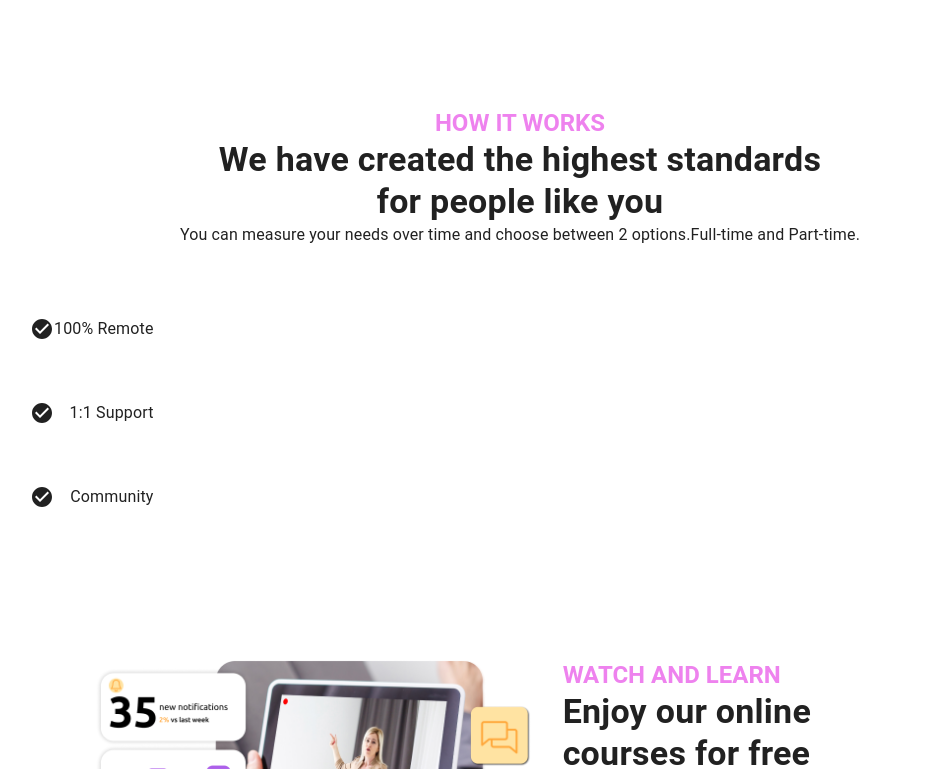
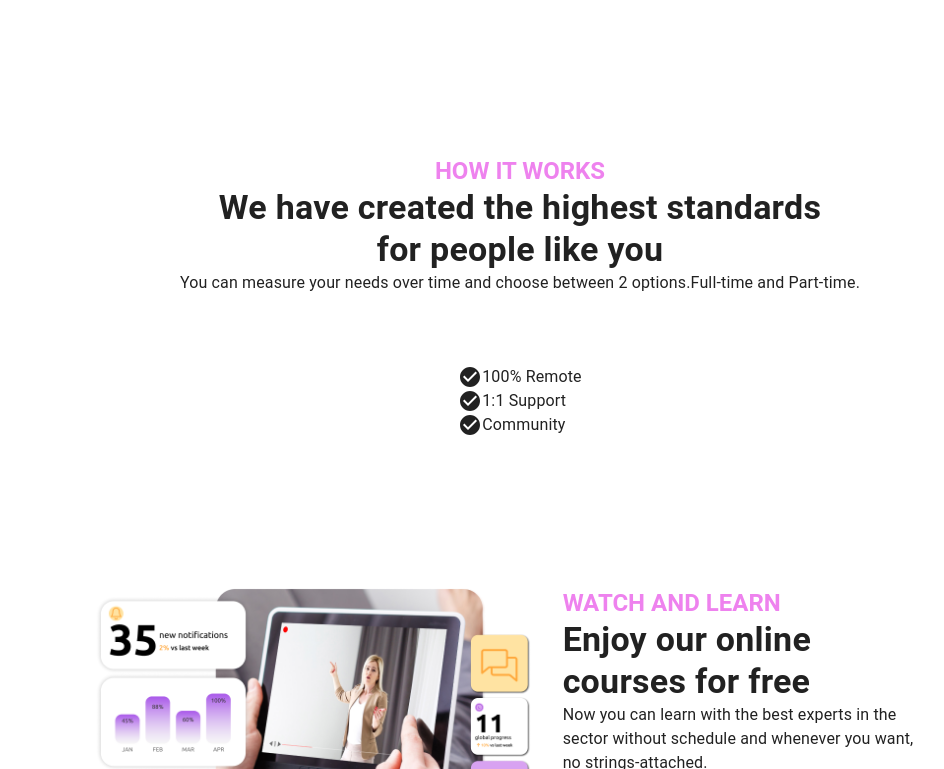
Before and after one commit to juannnm/ShaperWeb, a Next.js app: page / in a window 1280 px wide. Shown: the part 1271-2040 px from the top of the page, without its empty margins (120-1064 px from the left). Built offline with nearby package versions, Linux system fonts and the light colour scheme.

Commit message:
Fixes indes.tsx

```diff
--- a/src/pages/index.tsx
+++ b/src/pages/index.tsx
@@ -2,12 +2,13 @@ import type { NextPage } from 'next';
 import Head from 'next/head';
 import { Box, Divider, List, ListItem, ListItemIcon, ListItemText, Typography } from '@mui/material';
 import CheckCircleIcon from '@mui/icons-material/CheckCircle';
-import TabletImage from '../../public/assets/png/Home/imagenvideos.png'
-import MemberImage from '../../public/assets/png/Home/foto 3.png'
-import Ella from '../../public/assets/png/Home/ella.png'
-import Charlie from '../../public/assets/png/Home/charlie.png'
-import Arlo from '../../public/assets/png/Home/arlo.png'
-import Oliver from '../../public/assets/png/Home/oliver.png'
+import { Cast, Settings, Groups, Stairs } from '@mui/icons-material';
+import TabletImage from '../../public/assets/png/Home/imagenvideos.png';
+import MemberImage from '../../public/assets/png/Home/foto 3.png';
+import Ella from '../../public/assets/png/Home/ella.png';
+import Charlie from '../../public/assets/png/Home/charlie.png';
+import Arlo from '../../public/assets/png/Home/arlo.png';
+import Oliver from '../../public/assets/png/Home/oliver.png';
 import { MicrosoftLogo } from '../../public/assets/svg/Home/';
 import { CareerCard } from '../controller/components/card/CareerCard';
 import { ShaperFor } from '../controller/components/card/ShaperFor';
@@ -29,92 +30,70 @@ const Home: NextPage = () => {
             <Head>
                 <title>Shaper</title>
                 <meta name="description" content="" />
-          <link
-            rel="apple-touch-icon"
-            sizes="180x180"
-            href="/assets/favicon/apple-touch-icon.png"
-          />
-          <link
-            rel="icon"
-            type="image/png"
-            sizes="32x32"
-            href="/assets/favicon/favicon-32x32.png"
-          />
-          <link
-            rel="icon"
-            type="image/png"
-            sizes="16x16"
-            href="/assets/favicon/favicon-16x16.png"
-          />
+                <link rel="apple-touch-icon" sizes="180x180" href="/assets/favicon/apple-touch-icon.png" />
+                <link rel="icon" type="image/png" sizes="32x32" href="/assets/favicon/favicon-32x32.png" />
+                <link rel="icon" type="image/png" sizes="16x16" href="/assets/favicon/favicon-16x16.png" />
                 <link rel="manifest" href="/site.webmanifest" />
             </Head>
             <Box component="main">
                 <TopAppBar />
                 <Box
                     sx={{
-              width: "100%",
-              height: "600px",
-              position: "relative",
-              background:
-                "linear-gradient(45deg,#F17C58, #E94584, #24AADB , #27DBB1,#FFDC18, #FF3706)",
-              backgroundSize: "600% 100%",
-              animation: "gradient 16s linear infinite",
-              animationDirection: "alternate",
-              "@keyframes gradient": {
-                "0%": { backgroundPosition: "0%" },
-                "100%": { backgroundPosition: "100%" },
+                        width: '100%',
+                        height: '600px',
+                        position: 'relative',
+                        background: 'linear-gradient(45deg,#F17C58, #E94584, #24AADB , #27DBB1,#FFDC18, #FF3706)',
+                        backgroundSize: '600% 100%',
+                        animation: 'gradient 16s linear infinite',
+                        animationDirection: 'alternate',
+                        '@keyframes gradient': {
+                            '0%': { backgroundPosition: '0%' },
+                            '100%': { backgroundPosition: '100%' },
                         },
                     }}
-          ></Box>
+                >
+                    <Typography variant="h2" position="absolute" top={200} left={200} fontWeight="bold" color="white">
+                        {' '}
+                        Transformation by Growth.
+                    </Typography>
+                </Box>
                 <Box
                     component="div"
                     id="Companies"
                     sx={{
-              display: "flex",
-              flexDirection: "column",
-              textAlign: "center",
-              m: "40px",
+                        display: 'flex',
+                        flexDirection: 'column',
+                        textAlign: 'center',
+                        m: '40px',
                     }}
                 >
                     <Typography variant="h3">Helping clients worlwide</Typography>
-            <Box
-              display="flex"
-              flexDirection="row"
-              justifyContent="space-evenly"
-              alignContent="center"
-              width="70vw"
-              m="0 auto"
-            >
-              <MicrosoftLogo style={{ fontSize: "100px" }} />
-              <MicrosoftLogo style={{ fontSize: "100px" }} />
-              <MicrosoftLogo style={{ fontSize: "100px" }} />
-              <MicrosoftLogo style={{ fontSize: "100px" }} />
-              <MicrosoftLogo style={{ fontSize: "100px" }} />
-              <MicrosoftLogo style={{ fontSize: "100px" }} />
+                    <Box display="flex" flexDirection="row" justifyContent="space-evenly" alignContent="center" width="70vw" m="0 auto">
+                        <MicrosoftLogo style={{ fontSize: '100px' }} />
+                        <MicrosoftLogo style={{ fontSize: '100px' }} />
+                        <MicrosoftLogo style={{ fontSize: '100px' }} />
+                        <MicrosoftLogo style={{ fontSize: '100px' }} />
+                        <MicrosoftLogo style={{ fontSize: '100px' }} />
+                        <MicrosoftLogo style={{ fontSize: '100px' }} />
                     </Box>
                 </Box>
-          <Box component="section" id="paths" sx={{ m: "50px" }}>
-            <Box
-              display="flex"
-              flexDirection="row"
-              borderRadius="20px"
-              justifyContent="center"
-            >
+                <Box component="section" id="paths" sx={{ m: '50px' }}>
+                    <Box display="flex" flexDirection="row" borderRadius="20px" justifyContent="center">
                         <ShaperFor
                             title="start at the"
-                titleBold={{ text: "academy", color: "blue" }}
+                            titleBold={{ text: 'academy', color: 'blue' }}
                             description="Enterate antess que nadie de los temas de negocios mas populares con nuestros cursos gratuitos"
                         />
                         <Divider orientation="vertical" flexItem variant="middle" />
                         <ShaperFor
                             title="become a"
-                titleBold={{ text: "tester", color: "red" }}
+                            titleBold={{ text: 'tester', color: 'red' }}
                             description="Crece como profesional compleando las certificaciones y agregando a tu perfil de Linkedin insignias reconocidas en la industria"
                         />
                         <Divider orientation="vertical" flexItem variant="middle" />
                         <ShaperFor
                             title="we help"
-                titleBold={{ text: "companies", color: "purple" }}
+                            titleBold={{ text: 'companies', color: 'purple' }}
                             description="Crece como profesional compleando las certificaciones y agregando a tu perfil de Linkedin insignias reconocidas en la industria  "
                         />
                     </Box>
@@ -125,20 +104,17 @@ const Home: NextPage = () => {
                     component="section"
                     id="events"
                     sx={{
-              m: "50px",
-              display: "flex",
-              flexDirection: "column",
-              justifyContent: "center",
-              alignItems: "center",
+                        m: '50px',
+                        display: 'flex',
+                        flexDirection: 'column',
+                        justifyContent: 'center',
+                        alignItems: 'center',
                     }}
                 >
-            <Typography
-              variant="h6"
-              sx={{ color: "violet", fontWeight: "bold" }}
-            >
+                    <Typography variant="h6" sx={{ color: 'violet', fontWeight: 'bold' }}>
                         Events
                     </Typography>
-            <Typography variant="h4" sx={{ fontWeight: "bold" }}>
+                    <Typography variant="h4" sx={{ fontWeight: 'bold' }}>
                         Community meetings
                     </Typography>
                     <Box>
@@ -150,11 +126,11 @@ const Home: NextPage = () => {
                     component="div"
                     id="learn"
                     sx={{
-              m: "50px",
-              display: "flex",
-              flexDirection: "column",
-              justifyContent: "center",
-              alignItems: "center",
+                        m: '50px',
+                        display: 'flex',
+                        flexDirection: 'column',
+                        justifyContent: 'center',
+                        alignItems: 'center',
                     }}
                 >
                     <Box display="flex" flexDirection="row" alignItems="center">
@@ -173,43 +149,32 @@ const Home: NextPage = () => {
                             <br /> you succeed in your job search.
                         </Typography>
                     </Box>
-            <Box display="flex" flexDirection="row">
+                    <Box display="flex" flexDirection="row" alignItems="center" mr="10%" ml="10%" gap="5%">
                         <Box>
                             <Typography>We love teaching remotely</Typography>
                             <Typography>
-                  A new world of possibilities will open the doors to your new
-                  life. All you need is a computer with internet access and you
-                  will dive deep into new experiences that will transform your
-                  reality into growth.
+                                A new world of possibilities will open the doors to your new life. All you need is a computer with internet access and
+                                you will dive deep into new experiences that will transform your reality into growth.
                             </Typography>
                         </Box>
                         <Box>
                             <Typography>Knowledge into practice</Typography>
                             <Typography>
-                  We provide you with the most sought-after skills in a
-                  high-demand world where you can put all your knowledge into
-                  practice on real projects with real companies, so you can stay
-                  competitive as you start your new career.
+                                We provide you with the most sought-after skills in a high-demand world where you can put all your knowledge into
+                                practice on real projects with real companies, so you can stay competitive as you start your new career.
                             </Typography>
                         </Box>
                         <Box>
                             <Typography>Your new life starts now</Typography>
                             <Typography>
-                  We invest in your future so you only have to focus on what
-                  really matters. KNOWLEDGE. You do not have to pay us now, just
-                  learn and when your career is completed, we will help you find
-                  your dream job, and only then will you pay us back.
+                                We invest in your future so you only have to focus on what really matters. KNOWLEDGE. You do not have to pay us now,
+                                just learn and when your career is completed, we will help you find your dream job, and only then will you pay us
+                                back.
                             </Typography>
                         </Box>
                     </Box>
                 </Box>
-          <Box
-            component="div"
-            id="HowItWork"
-            display="flex"
-            flexDirection="column"
-            m="150px"
-          >
+                <Box component="div" id="how-it-work" display="flex" flexDirection="column" m="150px">
                     <Box textAlign="center">
                         <Typography variant="h5" fontWeight="bold" color="violet">
                             HOW IT WORKS
@@ -219,40 +184,20 @@ const Home: NextPage = () => {
                             for people like you
                         </Typography>
                         <Typography variant="body1">
-                You can measure your needs over time and choose between 2
-                options.Full-time and Part-time.
+                            You can measure your needs over time and choose between 2 options.Full-time and Part-time.
                         </Typography>
                     </Box>
+                    <Box display="flex" flexDirection="row" justifyContent="center">
+                        <Box display="flex" flexDirection="column" justifyContent="space-between" mt="70px">
                             <Box display="flex" flexDirection="row">
-              <Box
-                display="flex"
-                flexDirection="column"
-                justifyContent="space-between"
-                mt="70px"
-              >
-                <Box
-                  display="flex"
-                  flexDirection="row"
-                  justifyContent="space-between"
-                >
                                 <CheckCircleIcon />
                                 <Typography>100% Remote</Typography>
                             </Box>
-                <Box
-                  display="flex"
-                  flexDirection="row"
-                  justifyContent="space-between"
-                  mt="60px"
-                  mb="60px"
-                >
+                            <Box display="flex" flexDirection="row">
                                 <CheckCircleIcon />
                                 <Typography>1:1 Support</Typography>
                             </Box>
-                <Box
-                  display="flex"
-                  flexDirection="row"
-                  justifyContent="space-between"
-                >
+                            <Box display="flex" flexDirection="row">
                                 <CheckCircleIcon />
                                 <Typography>Community</Typography>
                             </Box>
@@ -260,26 +205,14 @@ const Home: NextPage = () => {
                         {/*COMPONENTE NUEVO O ALGO QUE YA EXISTE, NO LO SE, PREGUNTAR A NICO*/}
                     </Box>
                 </Box>
-          <Box
-            component="div"
-            id="WatchandLearn"
-            display="flex"
-            flexDirection="row"
-            justifyContent="center"
-          >
+                <Box component="div" id="WatchandLearn" display="flex" flexDirection="row" justifyContent="center">
                     <Image src={TabletImage} alt="image" width="436px" height="271px" />
-            <Box
-              display="flex"
-              flexDirection="column"
-              m="32px"
-              justifyContent="left"
-              mt="0"
-            >
+                    <Box display="flex" flexDirection="column" m="32px" justifyContent="left" mt="0">
                         <Typography variant="h5" fontWeight="bold" color="violet">
                             WATCH AND LEARN
                         </Typography>
                         <Typography variant="h4" fontWeight="bold">
-                {" "}
+                            {' '}
                             Enjoy our online
                             <br /> courses for free
                         </Typography>
@@ -291,13 +224,7 @@ const Home: NextPage = () => {
                         <Button text="Watch now" type="button" variant="contained" />
                     </Box>
                 </Box>
-          <Box
-            component="div"
-            id="services"
-            display="flex"
-            flexDirection="column"
-            m="150px"
-          >
+                <Box component="div" id="services" display="flex" flexDirection="column" m="150px">
                     <Box textAlign="center" mb="30px">
                         <Typography variant="h5" fontWeight="bold" color="violet">
                             THE SERVICES WE OFFERS
@@ -306,29 +233,37 @@ const Home: NextPage = () => {
                             Our business perception and exceptional
                             <br /> experience give us an edge over our competitors
                         </Typography>
-              <Typography variant="h6">
-                We analyze, explore, create and deliver.
-              </Typography>
+                        <Typography variant="h6">We analyze, explore, create and deliver.</Typography>
                     </Box>
-            <Box
-              display="flex"
-              flexDirection="row"
-              justifyContent="space-evenly"
-            >
-              <ServiceCard />
-              <ServiceCard />
-              <ServiceCard />
-              <ServiceCard />
+                    <Box display="flex" flexDirection="row" justifyContent="center" gap="2%">
+                        <ServiceCard
+                            title="ON-Demand"
+                            description="Get direct access to specialist permanent or contract talent."
+                            background="#8BB5F3"
+                            icon={<Cast />}
+                        />
+                        <ServiceCard
+                            title="Project Resource"
+                            description="Experienced teams of interim project delivery professionals to help businesses deliver complex digital solutions."
+                            background="#ADD59C"
+                            icon={<Settings />}
+                        />
+                        <ServiceCard
+                            title="Bootcamp"
+                            description="Our program will ensure you understand every bit of modern development technologies and metodologies used by top-tier companies with programs designed to stay ahead of the competition."
+                            icon={<Groups />}
+                            background="#FFAD94"
+                        />
+                        <ServiceCard
+                            title="Career"
+                            description="Our process ensures we match candidates with opportunities to meet your company’s culture and hiring needs."
+                            icon={<Stairs />}
+                            background="#FFB8D1"
+                        />
                     </Box>
                 </Box>
-          <Box
-            component="div"
-            id="membership"
-            display="flex"
-            flexDirection="row"
-            justifyContent='center'
-          >
-            <Box justifyContent="left" textAlign="left" mt='70px'>
+                <Box component="div" id="membership" display="flex" flexDirection="row" justifyContent="center">
+                    <Box justifyContent="left" textAlign="left" mt="70px">
                         <Typography variant="h5" fontWeight="bold" color="violet">
                             OUR MEMBERSHIP
                         </Typography>
@@ -347,51 +282,53 @@ const Home: NextPage = () => {
                             and succeed.
                         </Typography>
                     </Box>
-            <Image src={MemberImage} alt='Member' width='460px' height='411px'/>
+                    <Image src={MemberImage} alt="Member" width="460px" height="411px" />
                 </Box>
-          <Box component='div' id='options' display='flex' flexDirection='row' justifyContent='space-evenly'>
+                <Box component="div" id="options" display="flex" flexDirection="row" justifyContent="center" gap="5%">
                     <ShaperFor
                         title="shaper for"
-                titleBold={{ text: "business", color: "#3C7E1F" }}
+                        titleBold={{ text: 'business', color: '#3C7E1F' }}
                         description="If you are a company and would like to attract the best talent, this is your opportunity. Join Shaper Membership for business and enjoy the benefits."
                     />
                     <ShaperFor
-              title='shaper for'
-              titleBold={{ text:'universities', color:'#D2004A' }}
-              description='Are you an educational institution and want to promote your students? Shaper for universities is your best option. '
+                        title="shaper for"
+                        titleBold={{ text: 'universities', color: '#D2004A' }}
+                        description="Are you an educational institution and want to promote your students? Shaper for universities is your best option. "
                     />
                 </Box>
-          <Box component='div' id='team' display='flex' flexDirection='row' justifyContent='center' m='150px'>
+                <Box component="div" id="team" display="flex" flexDirection="row" justifyContent="center" m="150px">
                     <Box>
-              <Typography variant='h5' fontWeight='bold' color='violet'>
+                        <Typography variant="h5" fontWeight="bold" color="violet">
                             TEAM WORK
                         </Typography>
-              <Typography variant='h4' fontWeight='bold'>
-                Meet the <br/>
-                awesome <br/>
-                and creative<br/>
-                members of<br/>
+                        <Typography variant="h4" fontWeight="bold">
+                            Meet the <br />
+                            awesome <br />
+                            and creative
+                            <br />
+                            members of
+                            <br />
                             our staff
                         </Typography>
                     </Box>
-            <Box m='0 55px'>
-              <Image src={Ella} alt='Ella' width='147.61px' height='217.07px'/>
-              <Typography fontWeight='bold'>Ella</Typography>
+                    <Box m="0 55px">
+                        <Image src={Ella} alt="Ella" width="147.61px" height="217.07px" />
+                        <Typography fontWeight="bold">Ella</Typography>
                         <Typography>Academy</Typography>
                     </Box>
                     <Box>
-              <Image src={Oliver} alt='Ella' width='147.61px' height='217.07px'/>
-              <Typography fontWeight='bold'>Oliver</Typography>
+                        <Image src={Oliver} alt="Ella" width="147.61px" height="217.07px" />
+                        <Typography fontWeight="bold">Oliver</Typography>
                         <Typography>Community</Typography>
                     </Box>
-            <Box m='0 55px'>
-              <Image src={Arlo} alt='Ella' width='147.61px' height='217.07px'/>
-              <Typography fontWeight='bold'>Arlo</Typography>
+                    <Box m="0 55px">
+                        <Image src={Arlo} alt="Ella" width="147.61px" height="217.07px" />
+                        <Typography fontWeight="bold">Arlo</Typography>
                         <Typography>Careers</Typography>
                     </Box>
                     <Box>
-              <Image src={Charlie} alt='Ella' width='147.61px' height='217.07px'/>
-              <Typography fontWeight='bold'>Charlie</Typography>
+                        <Image src={Charlie} alt="Ella" width="147.61px" height="217.07px" />
+                        <Typography fontWeight="bold">Charlie</Typography>
                         <Typography>Guide</Typography>
                     </Box>
                 </Box>
```
Also changed, not shown: src/controller/components/card/ServiceCard.tsx (+18 -14 lines). Lines whose indentation alone changed are shown as unchanged.
